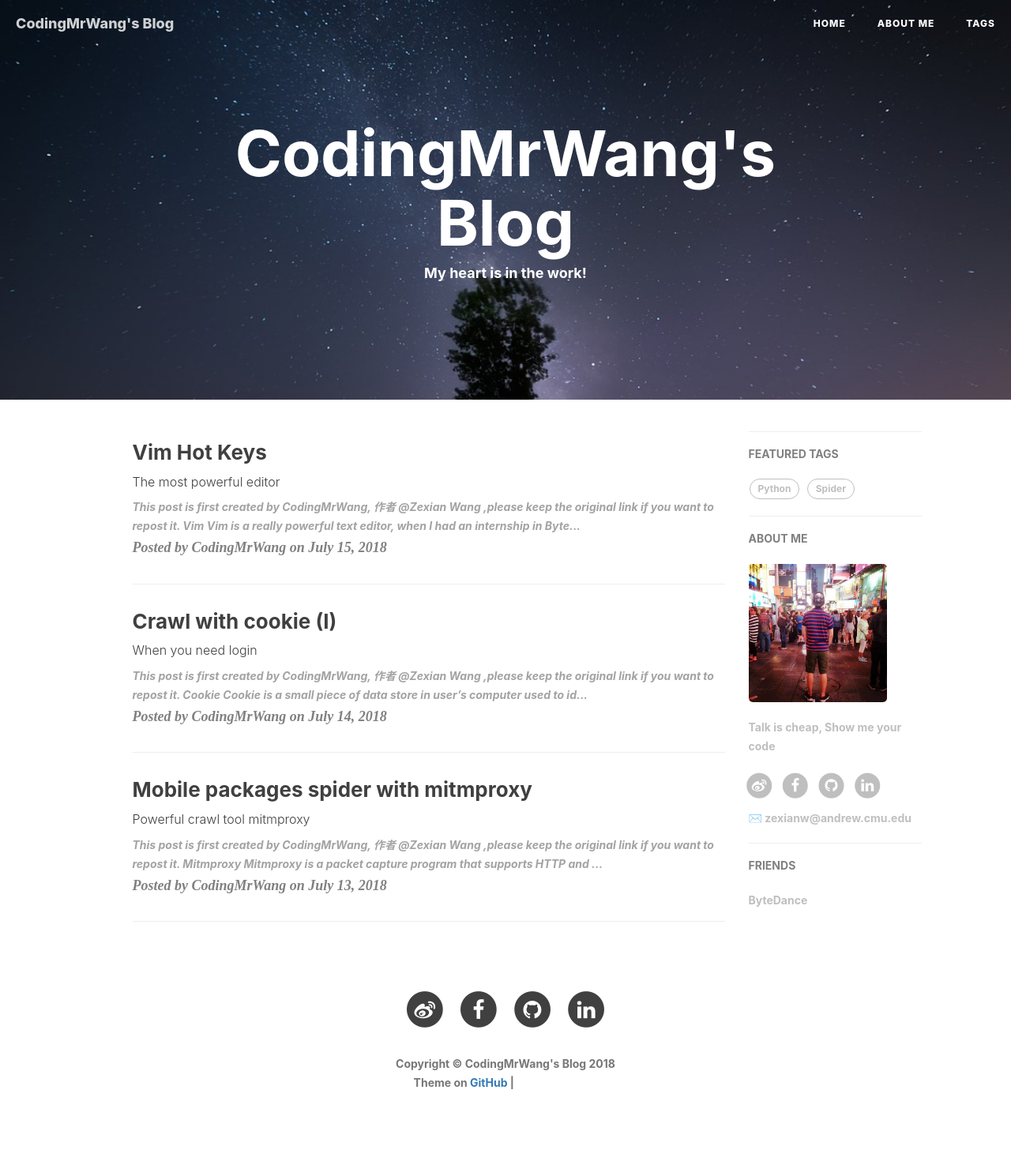
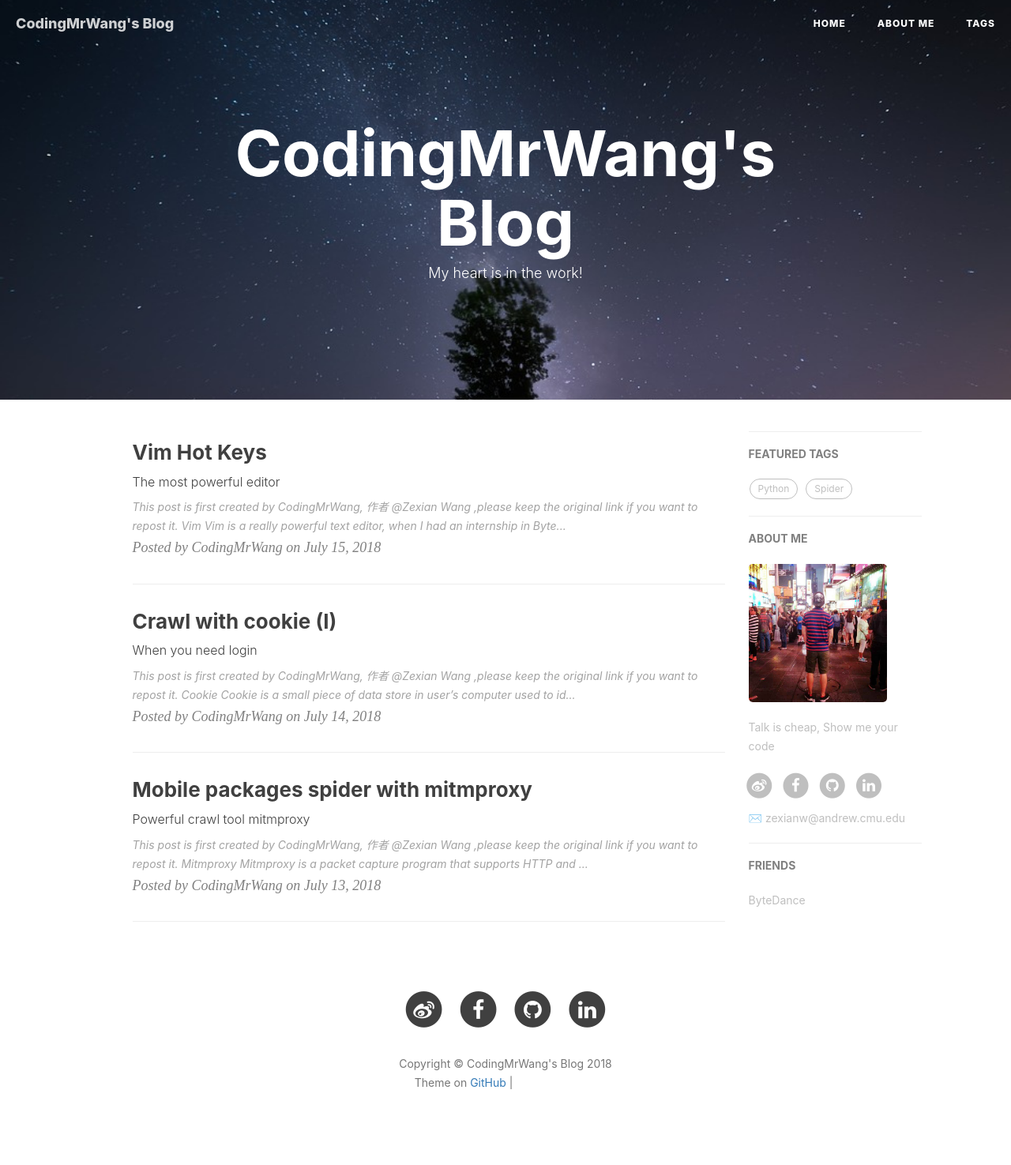
Before and after one commit to CodingMrWang/codingmrwang.github.io, a Jekyll site: the page built from index.html, in a window 1280 px wide. Shown: the whole page at 79% size. Built offline with Jekyll 4.4.1, drawn with Linux system fonts in a browser that asks for light colours; nearby versions of some CDN libraries; the list of posts is cut into pages by our own code; comment, search, counter and statistics services are not loaded; grey boxes are pictures that could not be loaded.

Commit message:
remove strong font

```diff
--- a/_layouts/page.html
+++ b/_layouts/page.html
@@ -10,7 +10,7 @@
                 <div class="site-heading">
                     <h1>{% if page.title %}{{ page.title }}{% else %}{{ site.title }}{% endif %}</h1>
                     <!--<hr class="small">-->
-                    <span class="subheading"><b>{{ page.description }}<b></span>
+                    <span class="subheading">{{ page.description }}</span>
                 </div>
             </div>
         </div>
```
